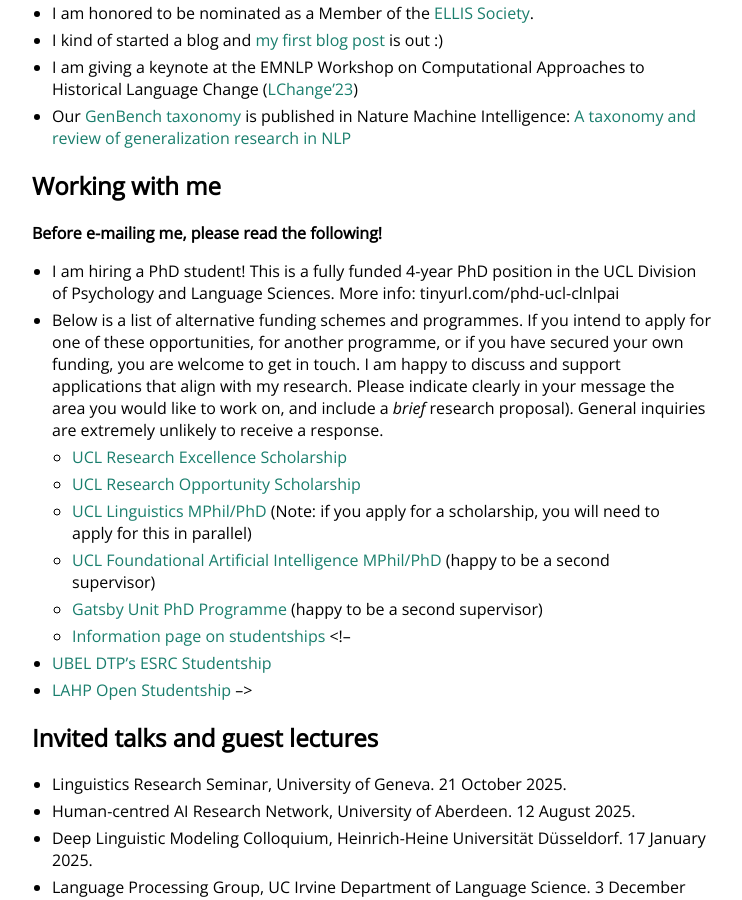
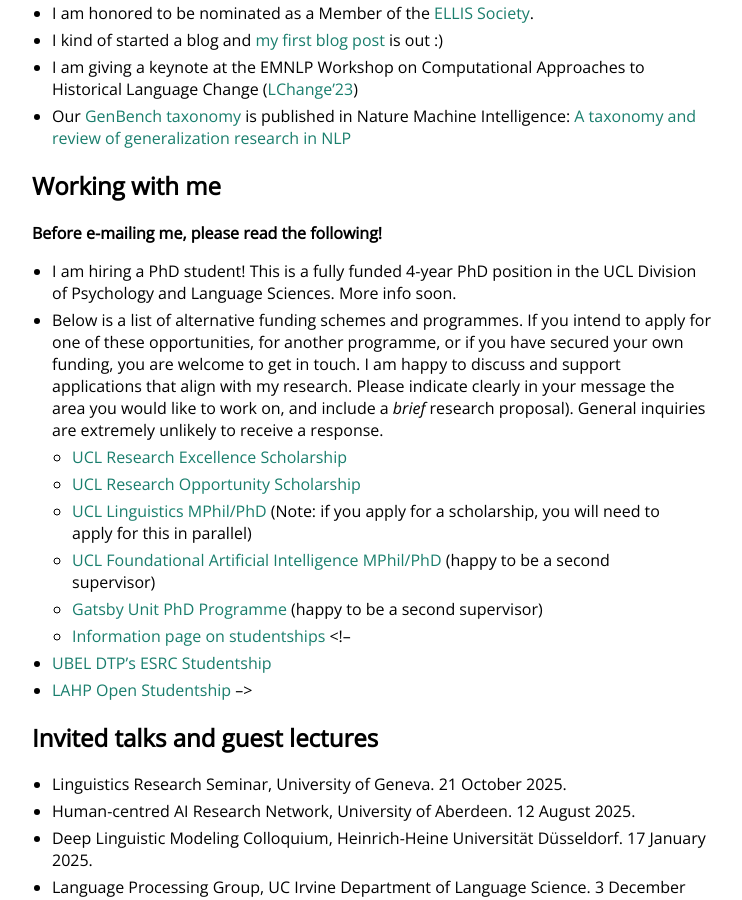
Before and after one commit to glnmario/glnmario.github.io, a Jekyll site: the page built from index.md, in a window 1280 px wide and 900 px high, scrolled down 1175 px. Shown: the whole window, without its empty margins (258-1000 px from the left). Built offline with Jekyll 4.4.1, drawn with Linux system fonts in a browser that asks for light colours.

Commit message:
Update PhD position information in index.md

```diff
--- a/index.md
+++ b/index.md
@@ -39,7 +39,7 @@
 ## Working with me
 **Before e-mailing me, please read the following!**
 
-- I am hiring a PhD student! This is a fully funded 4-year PhD position in the UCL Division of Psychology and Language Sciences. More info: tinyurl.com/phd-ucl-clnlpai
+- I am hiring a PhD student! This is a fully funded 4-year PhD position in the UCL Division of Psychology and Language Sciences. More info soon.
 - Below is a list of alternative funding schemes and programmes. If you intend to apply for one of these opportunities, for another programme, or if you have secured your own funding, you are welcome to get in touch. I am happy to discuss and support applications that align with my research. Please indicate clearly in your message the area you would like to work on, and include a *brief* research proposal). General inquiries are extremely unlikely to receive a response.
   - [UCL Research Excellence Scholarship](https://www.ucl.ac.uk/scholarships/research-excellence-scholarship)
   - [UCL Research Opportunity Scholarship](https://www.ucl.ac.uk/scholarships/ucl-research-opportunity-scholarship)
```
